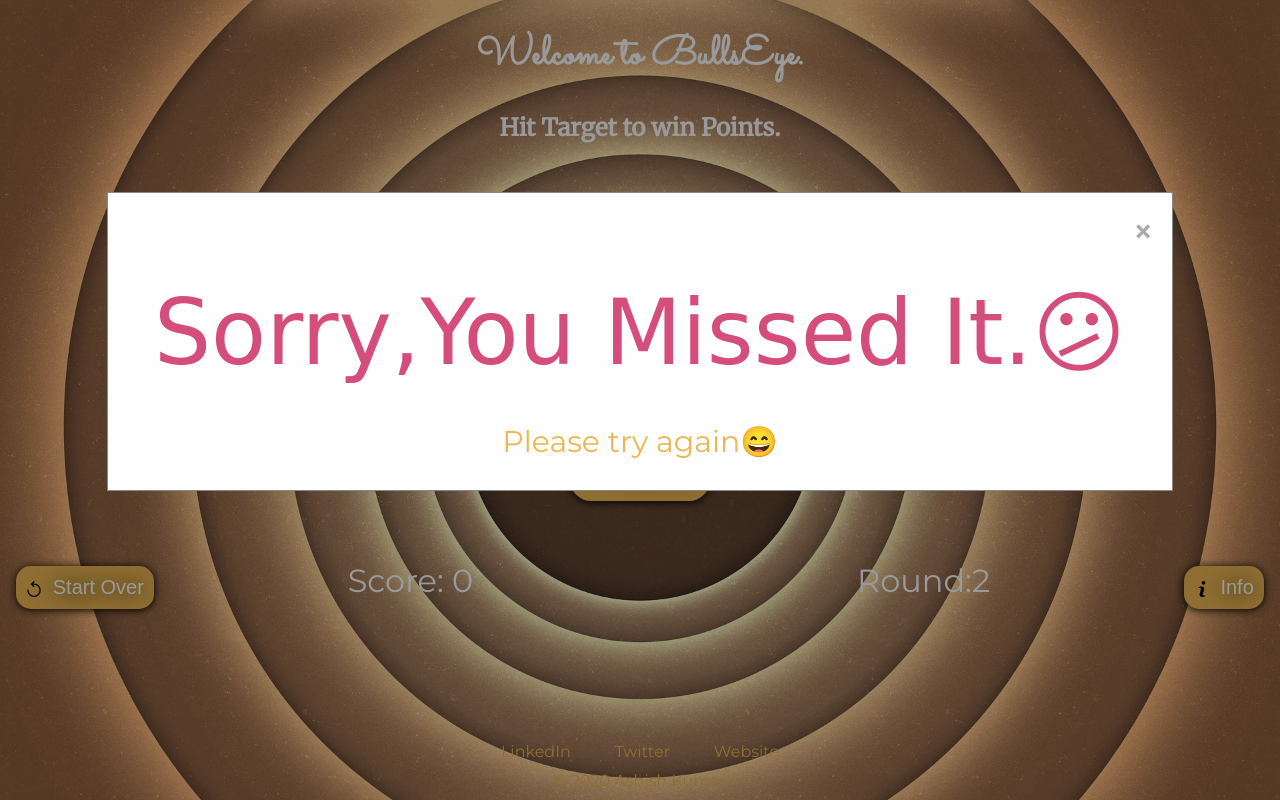
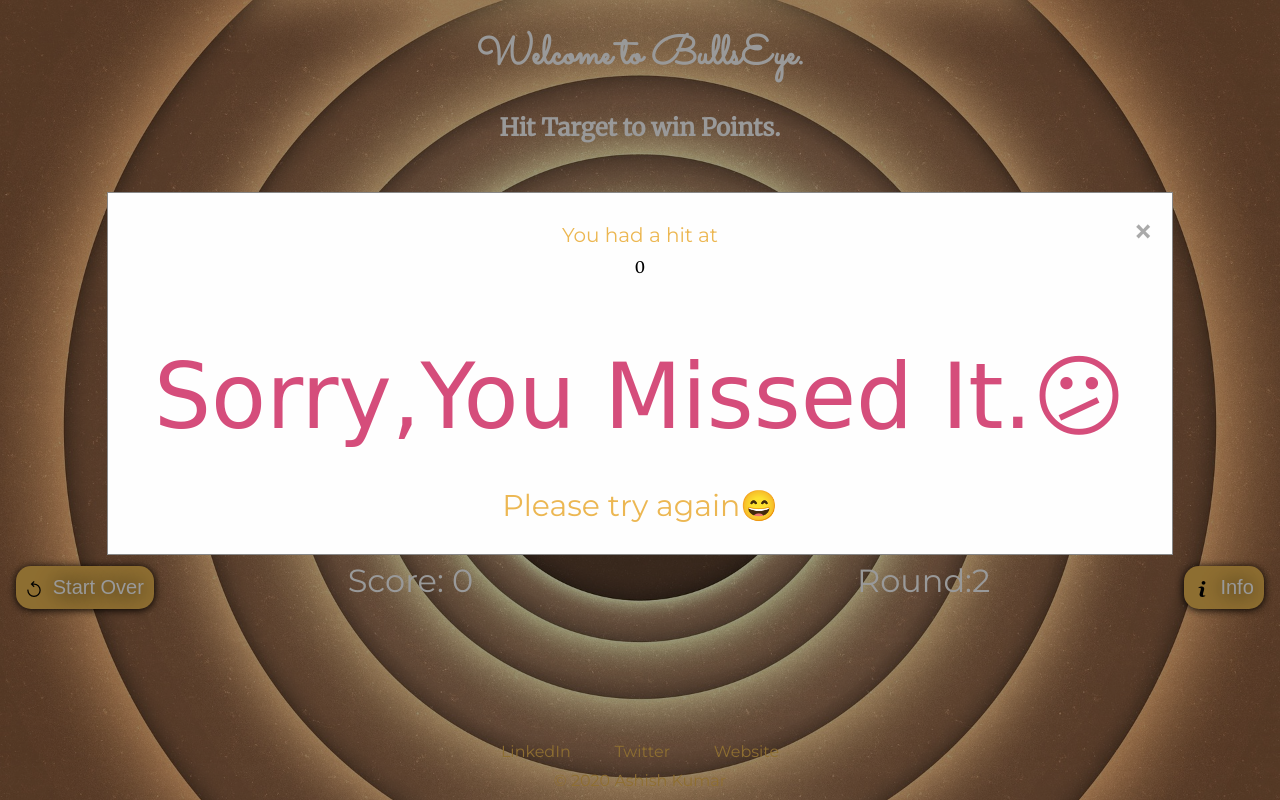
Before and after one commit to AshishK3197/BullsEye, a plain HTML site: page public/index.html in a window 1280 px wide. Both pictures are taken after a click on the button "Hit Me!!!". Drawn offline with Linux system fonts and the light colour scheme.

Commit message:
Implemeted feature for user to know his/her hit in case of a wrong hit.

```diff
--- a/public/index.js
+++ b/public/index.js
@@ -47,7 +47,11 @@ function checkHitValue(value) {
 			updateScoreAndRound();
 			// console.log("0% Hit");
 		}
+		// showing the user his hit  status.
 		document.getElementById("custom-id").innerHTML =
+			'<p id="bullseye-failed-target">You had a hit at</p>' + " " + value;
+
+		document.getElementById("custom-id").innerHTML +=
 			'<p id="bullsEye-info-title">Sorry,You Missed It.😕</p>';
 
 		document.getElementById("custom-id").innerHTML +=
--- a/public/styles.css
+++ b/public/styles.css
@@ -25,6 +25,12 @@ p {
 }
 #try-again {
 	font-size: 30px;
+}
+
+#bullseye-failed-target {
+	font-size: 20px;
+	font-weight: normal;
+	text-shadow: 0 1px 1px #fff;
 }
 
 body {
```
Also changed, not shown: 1 other file.
